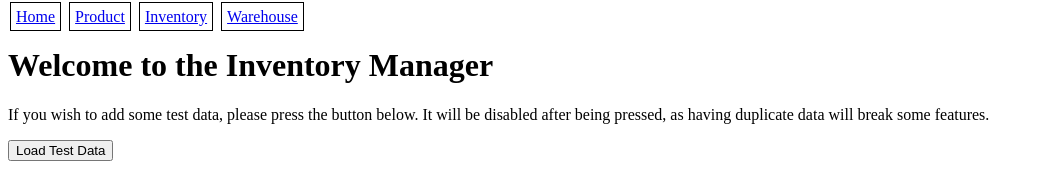
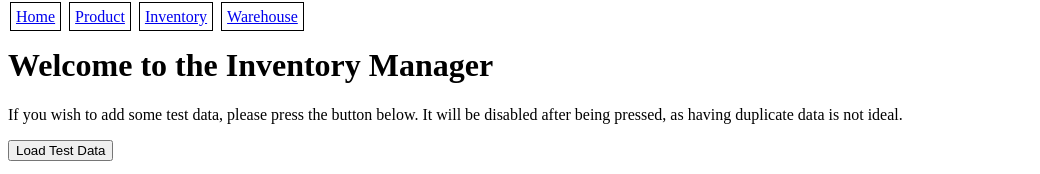
Before and after one commit to francoisvandette/Shopify-Backend-Challenge, a plain HTML site: page index.html in a window 1280 px wide. Shown: the top 174 px of the page, without its empty margins (0-1040 px from the left). Drawn offline with Linux system fonts and the light colour scheme.

Commit message:
Update index.html
- minor wording change

```diff
--- a/index.html
+++ b/index.html
@@ -13,7 +13,7 @@
     </div>
     <div>
         <h1>Welcome to the Inventory Manager</h1>
-        <p>If you wish to add some test data, please press the button below. It will be disabled after being pressed, as having duplicate data will break some features.</p>
+        <p>If you wish to add some test data, please press the button below. It will be disabled after being pressed, as having duplicate data is not ideal.</p>
         <button id="load-test-data">Load Test Data</button>
         <p>If you wish to delete all the data in the database, press the button below.</p>
         <button id="delete-all-data">Delete All Data</button>
```
